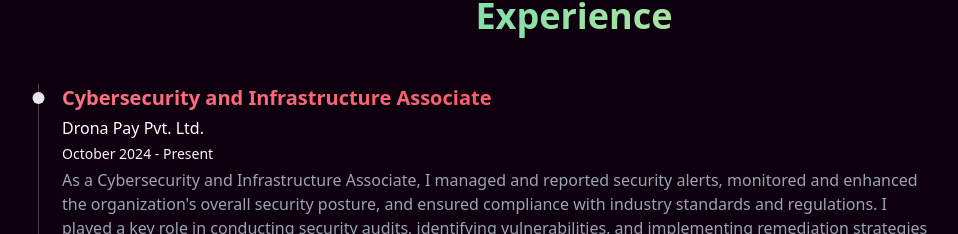
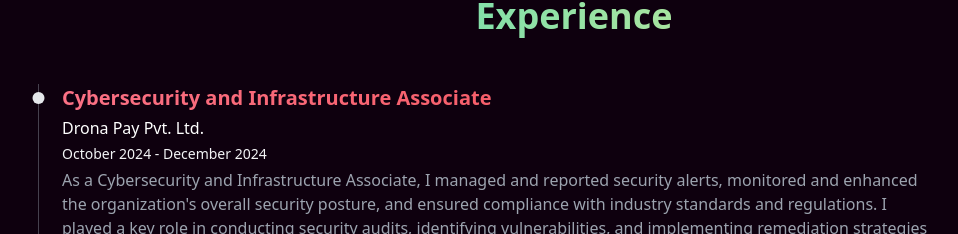
Before and after one commit to rinneganeye/portfolio, a Next.js app: page / in a window 1280 px wide. Shown: the part 1008-1242 px from the top of the page, without its empty margins (66-1024 px from the left). Built offline with nearby package versions, Linux system fonts and the light colour scheme.

Commit message:
resume title and experience edited

```diff
--- a/public/utils.js
+++ b/public/utils.js
@@ -29,7 +29,7 @@ export const experience = [
   {
     title: "Cybersecurity and Infrastructure Associate",
     company: "Drona Pay Pvt. Ltd.",
-    period: "October 2024 - Present",
+    period: "October 2024 - December 2024",
     description:
       "As a Cybersecurity and Infrastructure Associate, I managed and reported security alerts, monitored and enhanced the organization's overall security posture, and ensured compliance with industry standards and regulations. I played a key role in conducting security audits, identifying vulnerabilities, and implementing remediation strategies to mitigate risks. I collaborated with cross-functional teams to establish security best practices and supported incident response efforts. Additionally, I provided training and awareness sessions to staff to promote a culture of cybersecurity across the organization.",
   },
```
Also changed, not shown: 1 other file (tests, documents, lock files or other folders).
